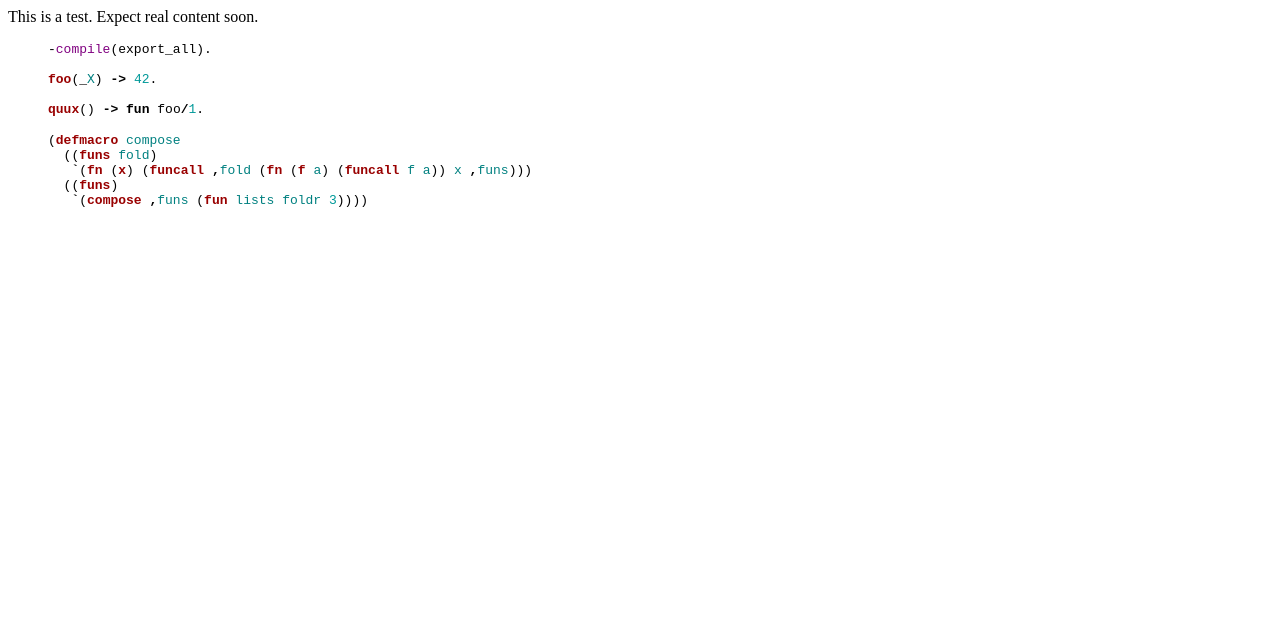
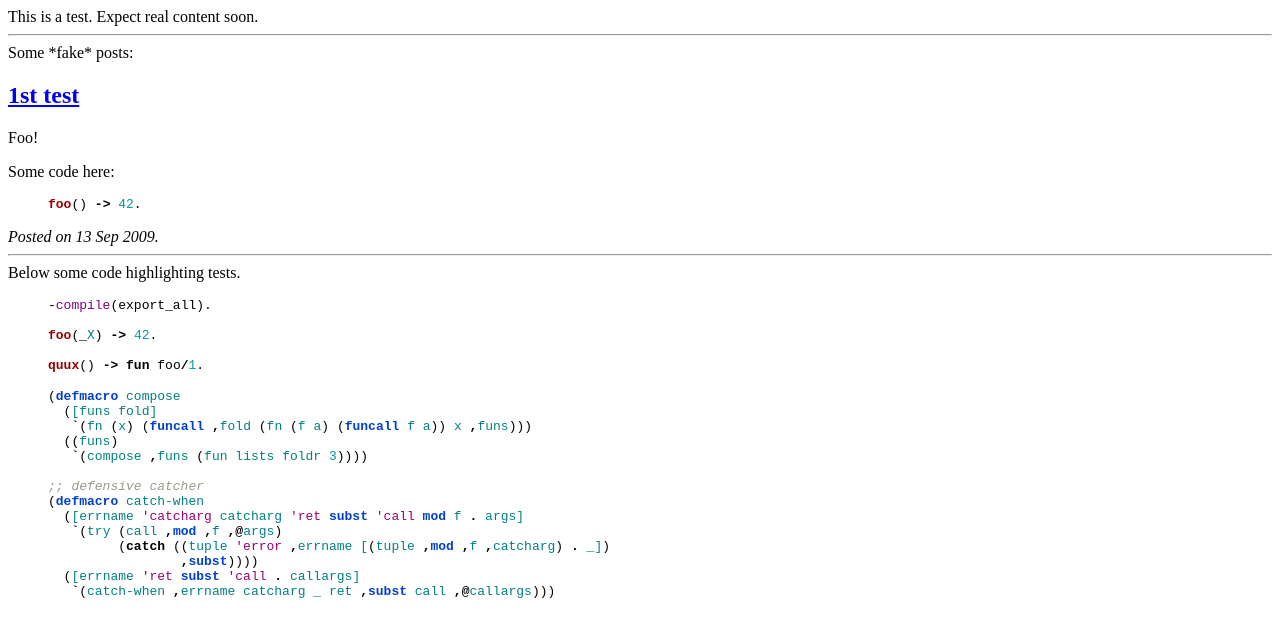
Before and after one commit to herenowcoder/herenowcoder.github.com, a Jekyll site: the page built from index.html, in a window 1280 px wide. Shown: the top 637 px of the page. Built offline with Jekyll 4.4.1, drawn with Linux system fonts in a browser that asks for light colours.

Commit message:
test post & hilit stuff

```diff
--- a/_config.yml
+++ b/_config.yml
@@ -1 +1,3 @@
 pygments: true
+permalink: pretty
+#lsi: true
--- /dev/null
+++ b/_posts/2009-09-13-test.md
@@ -0,0 +1,12 @@
+---
+layout: default
+title: 1st test
+---
+
+Foo!
+
+Some code here:
+
+{% highlight erlang %}
+foo() -> 42.
+{% endhighlight %}
--- a/index.html
+++ b/index.html
@@ -7,6 +7,18 @@ This is a test.
 
 Expect real content soon.
 
+<hr>
+Some *fake* posts:
+
+{% for post in site.posts limit:3 %}
+  <h2><a href="{{post.url}}">{{post.title}}</a></h2>
+  {{post.content}}
+  <em>Posted on {{post.date | date_to_string}}.</em>
+{% endfor %}
+<hr>
+
+Below some code highlighting tests.
+
 {% highlight erlang %}
 -compile(export_all).
 
@@ -15,12 +27,21 @@ foo(_X) -> 42.
 quux() -> fun foo/1.
 {% endhighlight %}
 
-{% highlight scheme %}
+{% highlight cl %}
 
 (defmacro compose
-  ((funs fold)
+  ([funs fold]
    `(fn (x) (funcall ,fold (fn (f a) (funcall f a)) x ,funs)))
   ((funs)
    `(compose ,funs (fun lists foldr 3))))
 
+;; defensive catcher
+(defmacro catch-when
+  ([errname 'catcharg catcharg 'ret subst 'call mod f . args]
+   `(try (call ,mod ,f ,@args)
+	 (catch ((tuple 'error ,errname [(tuple ,mod ,f ,catcharg) . _])
+		 ,subst))))
+  ([errname 'ret subst 'call . callargs]
+   `(catch-when ,errname catcharg _ ret ,subst call ,@callargs)))
+
 {% endhighlight %}
```
